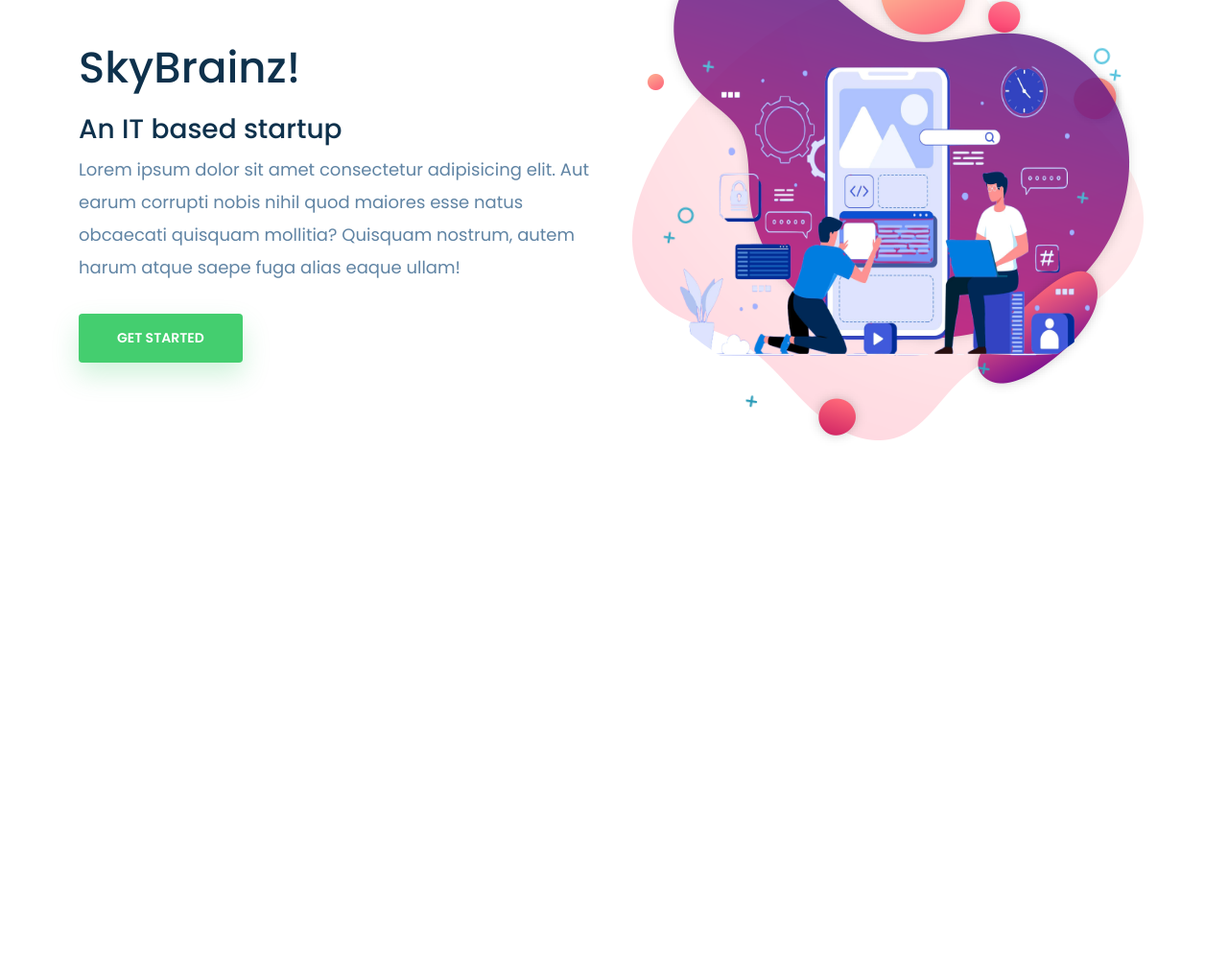
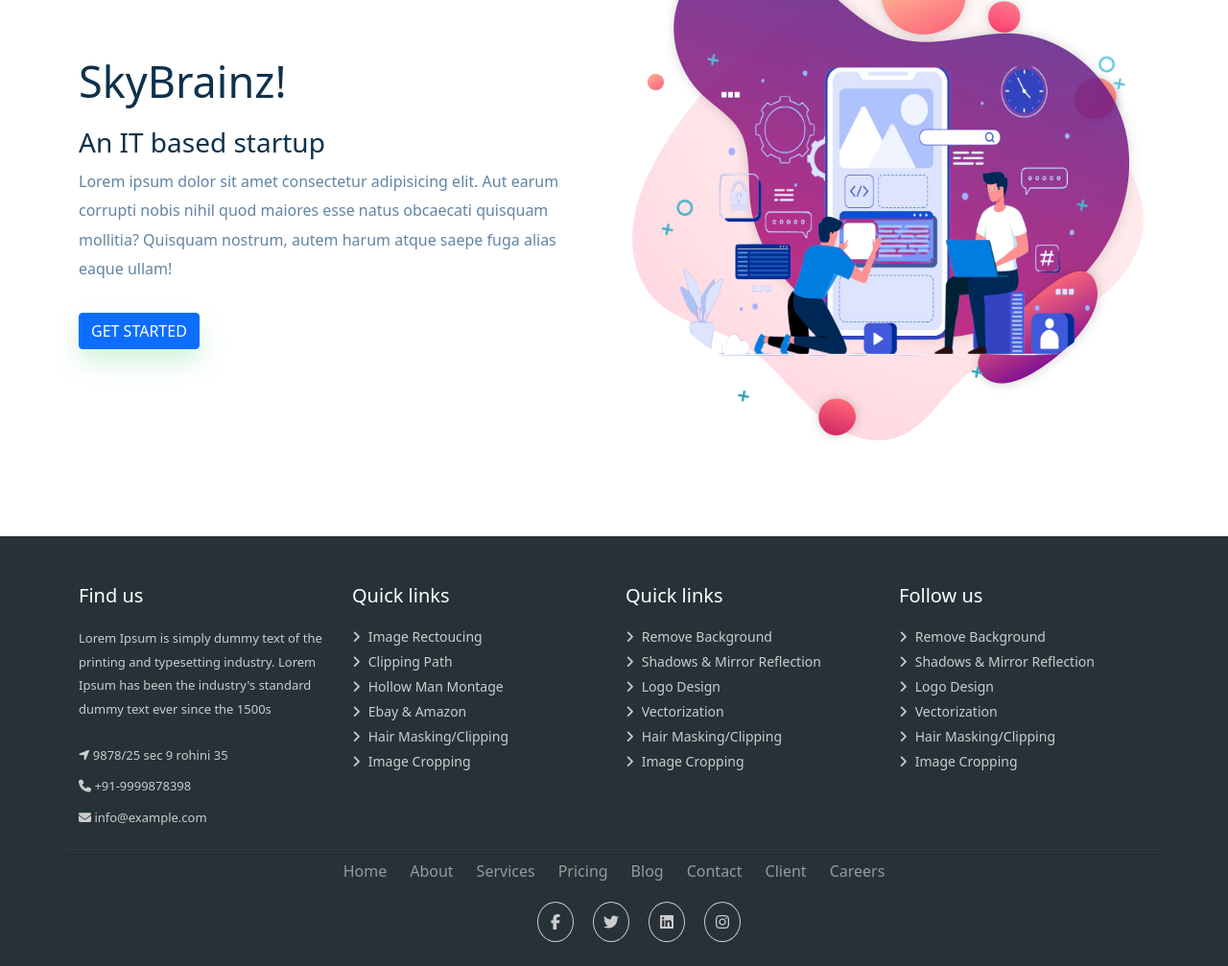
Before and after one commit to Skybrainz/website, a plain HTML site: page index.html in a window 1280 px wide. Shown: the part 197-1204 px from the top of the page at 96% size. Before the commit the page ends 800 px from the top, so only its background shows below. Drawn offline with Linux system fonts and the light colour scheme.

Commit message:
Footer added

```diff
--- /dev/null
+++ b/assets/css/main.css
@@ -0,0 +1,35 @@
+/*footer*/
+.col_white_amrc { color:#FFF;}
+footer { width:100%; background-color:#263238; min-height:250px; padding:10px 0px 25px 0px ;}
+.pt2 { padding-top:40px ; margin-bottom:20px ;}
+footer p { font-size:13px; color:#CCC; padding-bottom:0px; margin-bottom:8px;}
+.mb10 { padding-bottom:15px ;}
+.footer_ul_amrc { margin:0px ; list-style-type:none ; font-size:14px; padding:0px 0px 10px 0px ; }
+.footer_ul_amrc li {padding:0px 0px 5px 0px;}
+.footer_ul_amrc li a{ color:#CCC;}
+.footer_ul_amrc li a:hover{ color:#fff; text-decoration:none;}
+.fleft { float:left;}
+.padding-right { padding-right:10px; }
+
+.footer_ul2_amrc {margin:0px; list-style-type:none; padding:0px;}
+.footer_ul2_amrc li p { display:table; }
+.footer_ul2_amrc li a:hover { text-decoration:none;}
+.footer_ul2_amrc li i { margin-top:5px;}
+
+.bottom_border { border-bottom:1px solid #323f45; padding-bottom:20px;}
+.foote_bottom_ul_amrc {
+	list-style-type:none;
+	padding:0px;
+	display:table;
+	margin-top: 10px;
+	margin-right: auto;
+	margin-bottom: 10px;
+	margin-left: auto;
+}
+.foote_bottom_ul_amrc li { display:inline;}
+.foote_bottom_ul_amrc li a { color:#999; margin:0 12px;}
+
+.social_footer_ul { display:table; margin:15px auto 0 auto; list-style-type:none;  }
+.social_footer_ul li { padding-left:20px; padding-top:10px; float:left; }
+.social_footer_ul li a { color:#CCC; border:1px solid #CCC; padding:8px;border-radius:50%;}
+.social_footer_ul li i {  width:20px; height:20px; text-align:center;}
--- /dev/null
+++ b/assets/fonts/package.json
@@ -0,0 +1,5 @@
+{
+  "dependencies": {
+    "bootstrap-icons": "^1.8.1"
+  }
+}
--- a/index.html
+++ b/index.html
@@ -20,6 +20,9 @@
 	<link rel="stylesheet" href="assets/css/slick.min.css">
 	<link rel="stylesheet" href="assets/css/style.css">
 	<link rel="stylesheet" href="assets/css/responsive.css">
+	<link rel="stylesheet" href="assets/css/bootstrap.min.css">
+	<script src="https://kit.fontawesome.com/3730b13923.js" crossorigin="anonymous"></script>
+
 
 	<title>SkyBrainz - IT Startups</title>
 
@@ -191,8 +194,89 @@
 
 
 	<!-- Start Footer Area -->
+		<footer class="footer">
+			<div class="container bottom_border">
+				<div class="row">
+					<div class=" col-sm-4 col-md col-sm-4  col-12 col">
+						<h5 class="headin5_amrc col_white_amrc pt2">Find us</h5>
+						<!--headin5_amrc-->
+						<p class="mb10">Lorem Ipsum is simply dummy text of the printing and typesetting industry. Lorem Ipsum
+							has been the industry's standard dummy text ever since the 1500s</p>
+						<p><i class="fa fa-location-arrow"></i> 9878/25 sec 9 rohini 35 </p>
+						<p><i class="fa fa-phone"></i> +91-9999878398 </p>
+						<p><i class="fa fa fa-envelope"></i> info@example.com </p>
 
 
+					</div>
+
+
+					<div class=" col-sm-4 col-md  col-6 col">
+						<h5 class="headin5_amrc col_white_amrc pt2">Quick links</h5>
+						<!--headin5_amrc-->
+						<ul class="footer_ul_amrc">
+							<li><a href=""><i class="fa-solid fa-angle-right space"></i>Image Rectoucing</a></li>
+							<li><a href=""><i class="fa-solid fa-angle-right space"></i>Clipping Path</a></li>
+							<li><a href=""><i class="fa-solid fa-angle-right space"></i>Hollow Man Montage</a></li>
+							<li><a href=""><i class="fa-solid fa-angle-right space"></i>Ebay & Amazon</a></li>
+							<li><a href=""><i class="fa-solid fa-angle-right space"></i>Hair Masking/Clipping</a></li>
+							<li><a href=""><i class="fa-solid fa-angle-right space"></i>Image Cropping</a></li>
+						</ul>
+						<!--footer_ul_amrc ends here-->
+					</div>
+
+
+					<div class=" col-sm-4 col-md  col-6 col">
+						<h5 class="headin5_amrc col_white_amrc pt2">Quick links</h5>
+						<ul class="footer_ul_amrc">
+							<li><a href=""><i class="fa-solid fa-angle-right space"></i>Remove Background</a></li>
+							<li><a href=""><i class="fa-solid fa-angle-right space"></i>Shadows & Mirror Reflection</a></li>
+							<li><a href=""><i class="fa-solid fa-angle-right space"></i>Logo Design</a></li>
+							<li><a href=""><i class="fa-solid fa-angle-right space"></i>Vectorization</a></li>
+							<li><a href=""><i class="fa-solid fa-angle-right space"></i>Hair Masking/Clipping</a></li>
+							<li><a href=""><i class="fa-solid fa-angle-right space"></i>Image Cropping</a></li>
+						</ul>
+					</div>
+
+
+					<div class=" col-sm-4 col-md  col-12 col">
+						<h5 class="headin5_amrc col_white_amrc pt2">Follow us</h5>
+						<ul class="footer_ul_amrc">
+							<li><a href=""><i class="fa-solid fa-angle-right space"></i>Remove Background</a></li>
+							<li><a href=""><i class="fa-solid fa-angle-right space"></i>Shadows & Mirror Reflection</a></li>
+							<li><a href=""><i class="fa-solid fa-angle-right space"></i>Logo Design</a></li>
+							<li><a href=""><i class="fa-solid fa-angle-right space"></i>Vectorization</a></li>
+							<li><a href=""><i class="fa-solid fa-angle-right space"></i>Hair Masking/Clipping</a></li>
+							<li><a href=""><i class="fa-solid fa-angle-right space"></i>Image Cropping</a></li>
+						</ul>
+
+					</div>
+				</div>
+			</div>
+
+
+			<div class="container">
+				<ul class="foote_bottom_ul_amrc">
+					<li><a href="">Home</a></li>
+					<li><a href="">About</a></li>
+					<li><a href="">Services</a></li>
+					<li><a href="">Pricing</a></li>
+					<li><a href="">Blog</a></li>
+					<li><a href="">Contact</a></li>
+					<li><a href="">Client</a></li>
+					<li><a href="">Careers</a></li>
+				</ul>
+
+
+				<ul class="social_footer_ul">
+					<li><a href="#"><i class="fab fa-facebook-f"></i></a></li>
+					<li><a href="#"><i class="fab fa-twitter"></i></a></li>
+					<li><a href="#"><i class="fab fa-linkedin"></i></a></li>
+					<li><a href="#"><i class="fab fa-instagram"></i></a></li>
+				</ul>
+				<!--social_footer_ul ends here-->
+			</div>
+
+		</footer>
 	<!-- End Footer Area -->
 
 
```
Also changed, not shown: assets/css/style.css, 1 other file.
